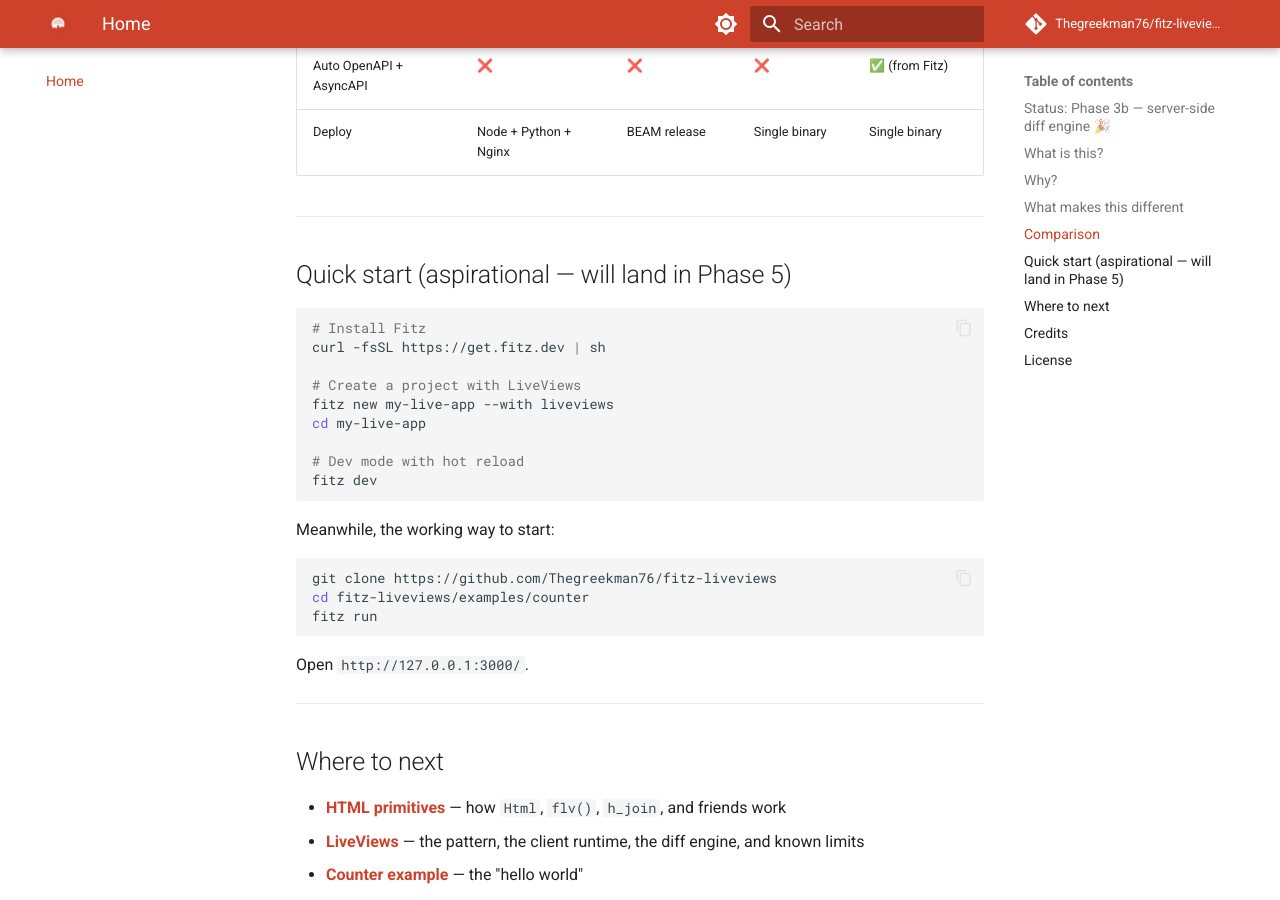
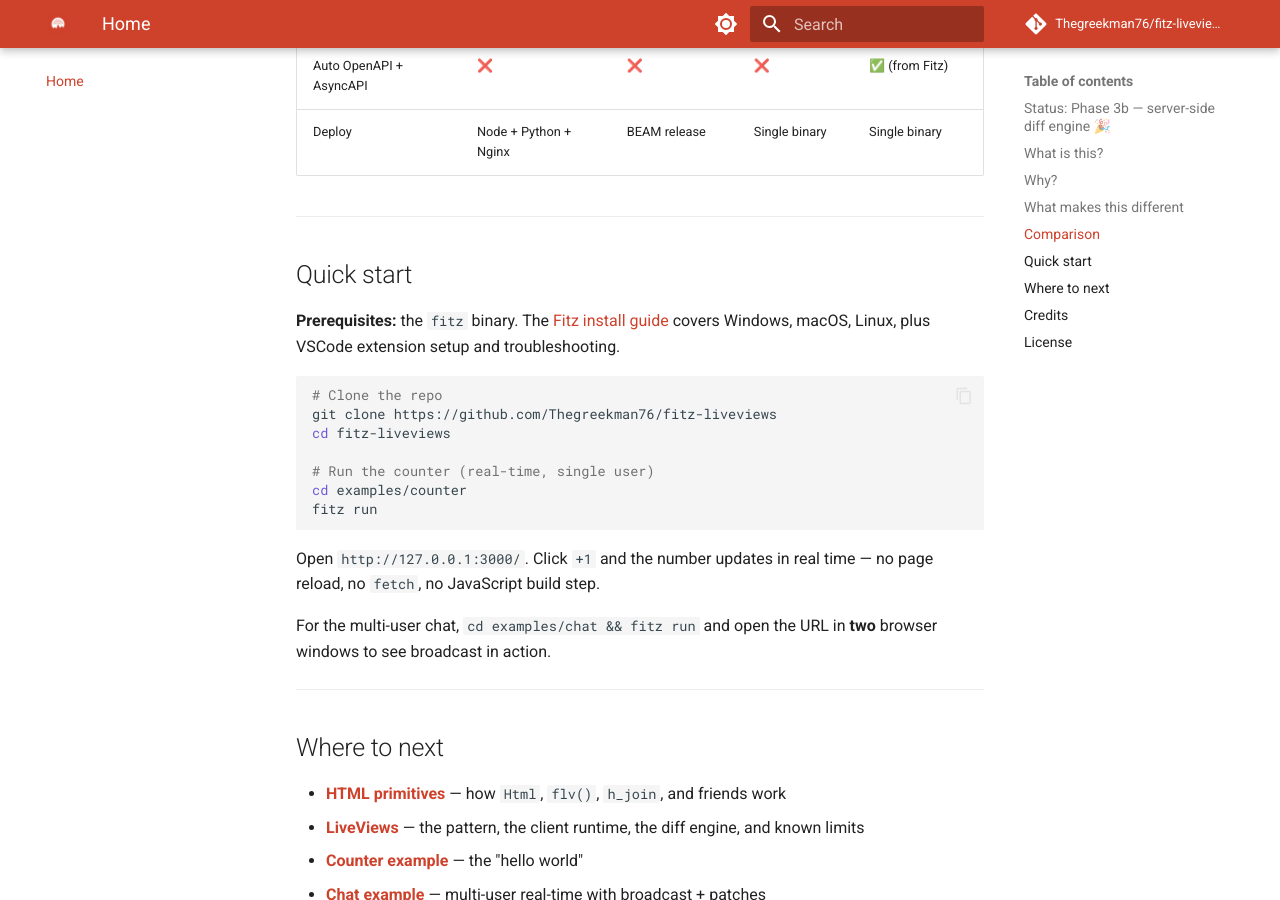
Before and after one commit to Thegreekman76/fitz-liveviews, an MkDocs documentation site: the page built from docs/index.md, in a window 1280 px wide and 900 px high, scrolled down 3307 px. Built offline with MkDocs 1.6.1 and Material for MkDocs 9.7.7, drawn with Linux system fonts in a browser that asks for light colours; comment, search, counter and statistics services are not loaded.

Commit message:
docs(readme): fix install flow — link to Fitz install guide + correct VSCode extension setup
The old quick start pointed at `curl https://get.fitz.dev | sh` which
does not exist yet, and the VSCode extension section claimed the
base Fitz Language extension would auto-install from the Marketplace
(it is not published there yet — it ships as a .vsix in Fitz's own
releases).

- README quick start now points to the real Fitz install guide
  (https://thegreekman76.github.io/fitz/curso/m1-setup/c1-instalacion/)
  and to `git clone + examples/counter` as the working entry path
- README VSCode section documents the actual prerequisite: install
  the base Fitz Language extension first (from Fitz releases),
  then install our .vsix. Adds a note that this becomes a single
  `code --install-extension` once both extensions publish to the
  Marketplace.
- docs/index.md quick start mirrors the same fix so the docs site
  and README stay consistent
- docs.yml adds `.github/requirements-docs.txt` to path triggers
  (already done in the CI fix commit, keeping here for the whole
  bundle)

````diff
--- a/docs/index.md
+++ b/docs/index.md
@@ -124,29 +124,27 @@
 
 ---
 
-## Quick start (aspirational — will land in Phase 5)
+## Quick start
+
+**Prerequisites:** the `fitz` binary. The [Fitz install guide](https://thegreekman76.github.io/fitz/curso/m1-setup/c1-instalacion/)
+covers Windows, macOS, Linux, plus VSCode extension setup and
+troubleshooting.
 
 ```bash
-# Install Fitz
-curl -fsSL https://get.fitz.dev | sh
+# Clone the repo
+git clone https://github.com/Thegreekman76/fitz-liveviews
+cd fitz-liveviews
 
-# Create a project with LiveViews
-fitz new my-live-app --with liveviews
-cd my-live-app
-
-# Dev mode with hot reload
-fitz dev
-```
-
-Meanwhile, the working way to start:
-
-```bash
-git clone https://github.com/Thegreekman76/fitz-liveviews
-cd fitz-liveviews/examples/counter
+# Run the counter (real-time, single user)
+cd examples/counter
 fitz run
 ```
 
-Open `http://127.0.0.1:3000/`.
+Open `http://127.0.0.1:3000/`. Click `+1` and the number updates in
+real time — no page reload, no `fetch`, no JavaScript build step.
+
+For the multi-user chat, `cd examples/chat && fitz run` and open the
+URL in **two** browser windows to see broadcast in action.
 
 ---
 
````
Also changed, not shown: README.md (+26 -14 lines).
